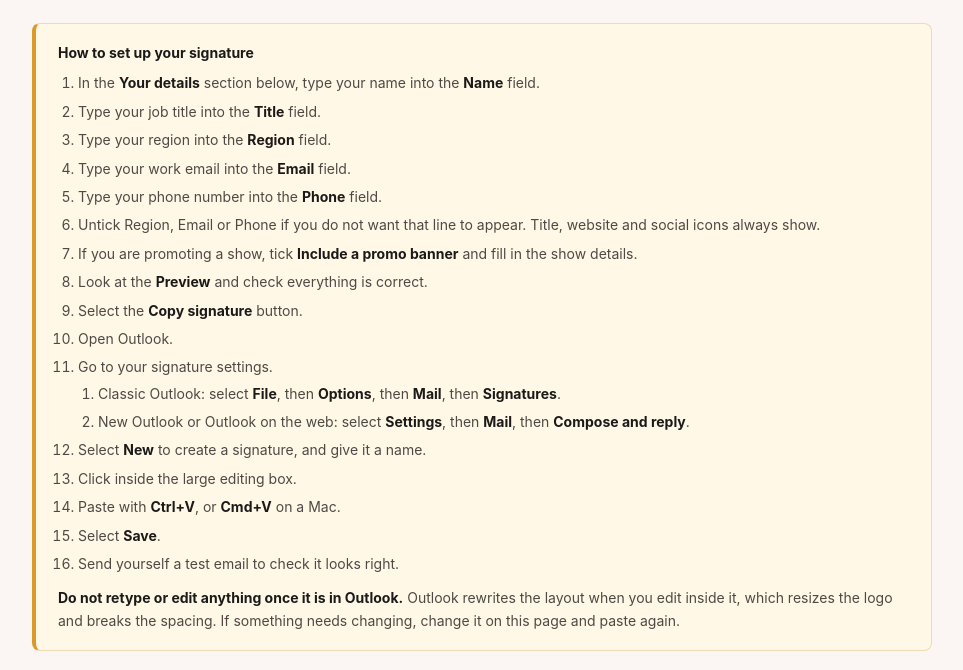
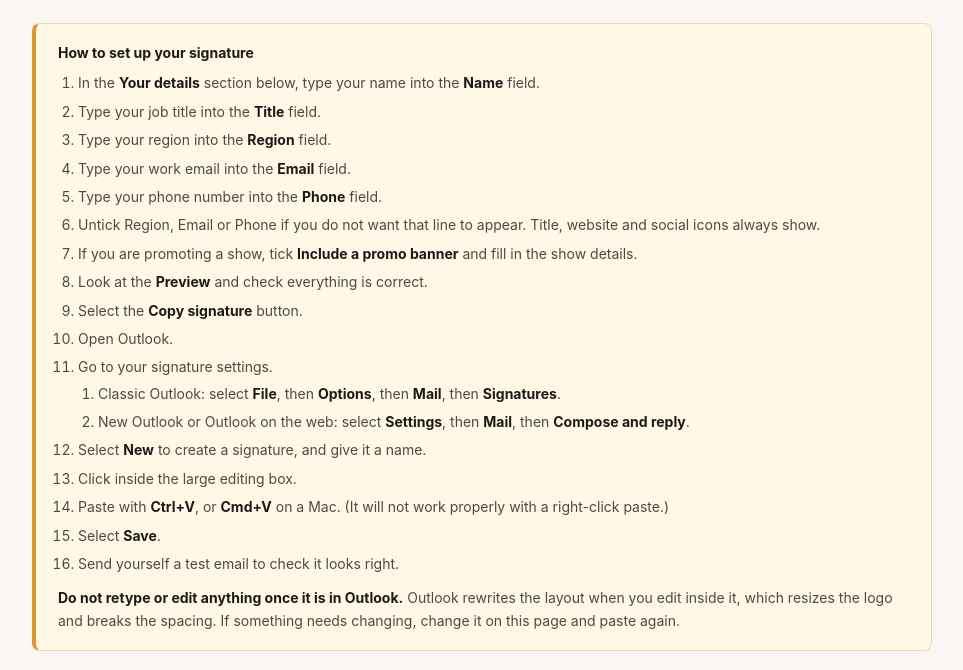
Before and after one commit to BBuhle/sawgrass-signature, a plain HTML site: page index.html in a window 1280 px wide. Shown: the part 103-773 px from the top of the page, without its empty margins (158-1121 px from the left). Drawn offline with Linux system fonts and the light colour scheme.

Commit message:
Update index.html

```diff
--- a/index.html
+++ b/index.html
@@ -84,7 +84,7 @@
       </li>
       <li>Select <strong>New</strong> to create a signature, and give it a name.</li>
       <li>Click inside the large editing box.</li>
-      <li>Paste with <strong>Ctrl+V</strong>, or <strong>Cmd+V</strong> on a Mac.</li>
+      <li>Paste with <strong>Ctrl+V</strong>, or <strong>Cmd+V</strong> on a Mac. (It will not work properly with a right-click paste.)</li>
       <li>Select <strong>Save</strong>.</li>
       <li>Send yourself a test email to check it looks right.</li>
     </ol>
```
